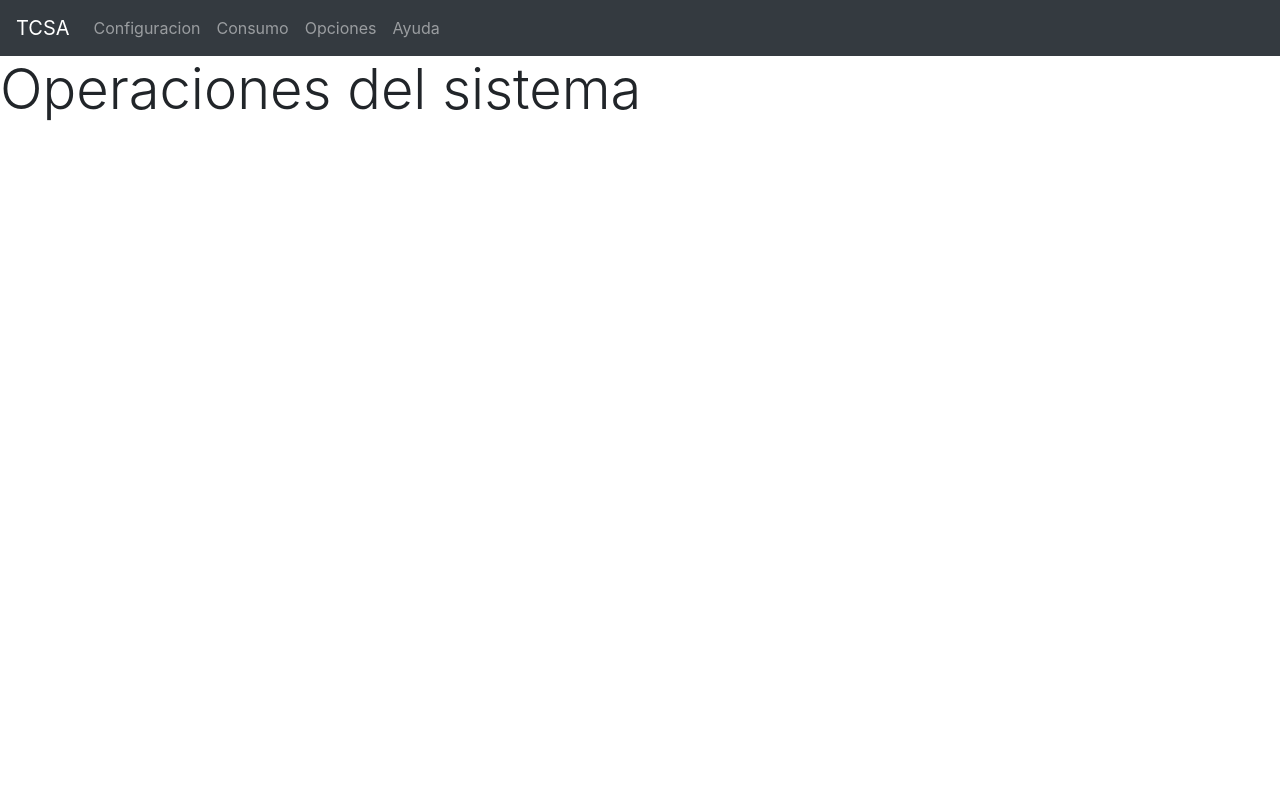
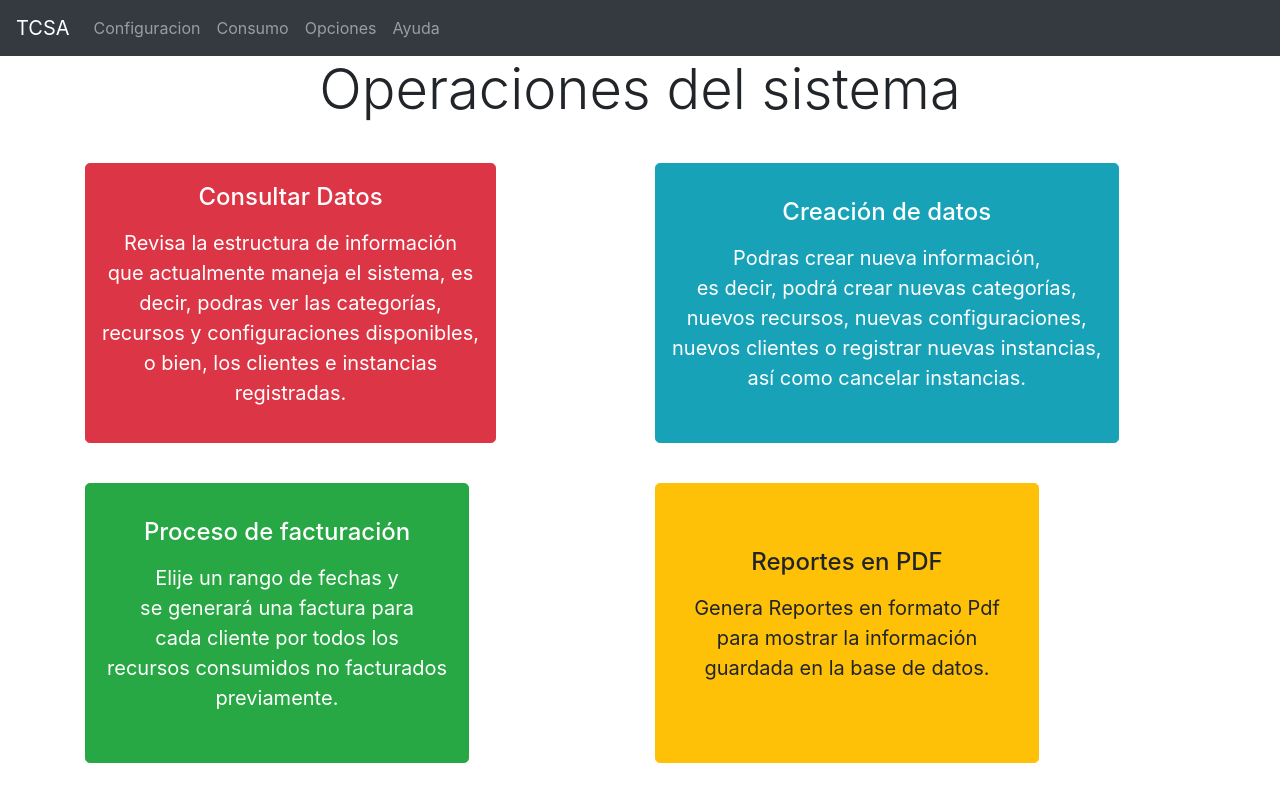
Before and after one commit to Dave965/IPC2-B-202113378-P3, a Django app: page /operaciones_sistema in a window 1280 px wide. Run offline with Django 4.2, Linux system fonts and the light colour scheme; some libraries are stand-ins or nearby versions.

Commit message:
feat: mensaje de configuracion y consumo, crear recurso, crear cliente

```diff
--- a/TCSA/frontend/templates/base.html
+++ b/TCSA/frontend/templates/base.html
@@ -30,6 +30,21 @@
       </nav>
     </header>
 
+    {% if messages %}
+      {% for message in messages %}
+      {% if message.level == DEFAULT_MESSAGE_LEVELS.ERROR %}
+      <div class="alert alert-danger m-2" id="msg" role="alert">
+        {{ message }}
+      </div>
+      {% endif %}
+      {% if message.level != DEFAULT_MESSAGE_LEVELS.ERROR %}
+      <div class="alert alert-info m-2" id="msg" role="alert">
+        {{ message }}
+      </div>
+      {% endif %}
+      {% endfor %}
+    {% endif %}
+
     {% block content %}
     {% endblock %}
     <!-- Optional JavaScript -->
@@ -37,6 +52,13 @@
     <script src="https://code.jquery.com/jquery-3.2.1.slim.min.js" integrity="sha384-KJ3o2DKtIkvYIK3UENzmM7KCkRr/rE9/Qpg6aAZGJwFDMVNA/GpGFF93hXpG5KkN" crossorigin="anonymous"></script>
     <script src="https://cdn.jsdelivr.net/npm/popper.js@1.12.9/dist/umd/popper.min.js" integrity="sha384-ApNbgh9B+Y1QKtv3Rn7W3mgPxhU9K/ScQsAP7hUibX39j7fakFPskvXusvfa0b4Q" crossorigin="anonymous"></script>
     <script src="https://cdn.jsdelivr.net/npm/bootstrap@4.0.0/dist/js/bootstrap.min.js" integrity="sha384-JZR6Spejh4U02d8jOt6vLEHfe/JQGiRRSQQxSfFWpi1MquVdAyjUar5+76PVCmYl" crossorigin="anonymous"></script>
+    <script>
+      setTimeout(function(){
+        if($('#msg').length > 0){
+          $('#msg').remove();
+        }
+      }, 3000)
+    </script>
   </main>
   </body>
 </html>
--- a/TCSA/frontend/templates/index.html
+++ b/TCSA/frontend/templates/index.html
@@ -9,7 +9,7 @@
   <div class="row" style="margin-bottom: 5vh;">
     <div class="col-sm">
       <div style= "display: table; text-align: center;">
-	      <a role="button" href="{% url 'm_config'%}" style= "height: 35vh; width: 30vw; display: table-cell; vertical-align: middle;" class="btn btn-success btn-lg">
+	      <a role="button" href="{% url 'm_config' %}" style= "height: 35vh; width: 30vw; display: table-cell; vertical-align: middle;" class="btn btn-success btn-lg">
 
 	      	<p class="h4">Enviar un mensaje de configuracion</p>
 	      	<ul class="list-unstyled" style="margin-top: 2vh;">
@@ -23,7 +23,7 @@
     </div>
     <div class="col-sm">
       <div style= "display: table; text-align: center;">
-      	<a role="button" href="{% url 'm_consumo'%}" style= "height: 35vh; width: 30vw; display: table-cell; vertical-align: middle;" class="btn btn-danger btn-lg">
+      	<a role="button" href="{% url 'm_consumo' %}" style= "height: 35vh; width: 30vw; display: table-cell; vertical-align: middle;" class="btn btn-danger btn-lg">
       		<p class="h4">Enviar mensaje de consumo</p>
 	      	<ul class="list-unstyled" style="margin-top: 2vh;">
 	      		<li>Envia un archivo xml</li>
--- a/TCSA/frontend/templates/menu_operaciones.html
+++ b/TCSA/frontend/templates/menu_operaciones.html
@@ -1,5 +1,72 @@
 {% extends 'base.html'%}
 
 {% block content %}
-<h1 class="display-4">Operaciones del sistema</h1>
+
+<div style="text-align: center; margin-bottom: 5vh;">
+	<h1 class="display-4">Operaciones del sistema</h1>
+</div>
+
+<div class="container">
+  <div class="row" style="margin-bottom: 5vh;">
+    <div class="col-sm">
+      <div style= "display: table; text-align: center;">
+	      <a role="button" href="{% url 'consulta_datos' %}" style= "height: 35vh; width: 30vw; display: table-cell; vertical-align: middle;" class="btn btn-danger btn-lg">
+
+	      	<p class="h4">Consultar Datos</p>
+	      	<ul class="list-unstyled" style="margin-top: 2vh;">
+	      		<li> Revisa la estructura de información</li>
+		 		<li>que actualmente maneja el sistema, es </li>
+				<li>decir, podras ver las categorías,</li>
+				<li>recursos y configuraciones disponibles,</li>
+				<li>o bien, los clientes e instancias</li>
+				<li>registradas.</li>
+		  	</ul>
+
+	      </a>
+      </div>
+    </div>
+    <div class="col-sm">
+      <div style= "display: table; text-align: center;">
+      	<a role="button" href="{% url 'crear_datos' %}" style= "height: 35vh; width: 30vw; display: table-cell; vertical-align: middle;" class="btn btn-info btn-lg">
+      		<p class="h4">Creaci&oacute;n de datos</p>
+	      	<ul class="list-unstyled" style="margin-top: 2vh;">
+	      		<li>Podras crear nueva informaci&oacute;n,</li>
+		 		<li>es decir, podrá crear nuevas categor&iacute;as,</li>
+				<li>nuevos recursos, nuevas configuraciones,</li>
+				<li>nuevos clientes o registrar nuevas instancias,</li>
+				<li>así como cancelar instancias.</li>
+			</ul>
+		</a>
+      </div>
+    </div>
+  </div>
+  <div class="row">
+    <div class="col-sm">
+      <div style= "display: table; text-align: center;">
+      	<a role="button" href="{% url 'facturar'%}" style= "height: 35vh; width: 30vw; display: table-cell; vertical-align: middle;" class="btn btn-success btn-lg">
+      	    <p class="h4">Proceso de facturaci&oacute;n</p>
+	      	<ul class="list-unstyled" style="margin-top: 2vh;">
+	      		<li>Elije un rango de fechas y </li>
+		 		<li>se generará una factura para</li>
+				<li>cada cliente por todos los </li>
+				<li>recursos consumidos no facturados</li>
+				<li>previamente.</li>
+			</ul>
+		</a>
+	  </div>
+    </div>
+    <div class="col-sm">
+      <div style= "display: table; text-align: center;">
+      	<a role="button" href="{% url 'reportes' %}" style= "height: 35vh; width: 30vw; display: table-cell; vertical-align: middle;" class="btn btn-warning btn-lg">
+      		<p class="h4">Reportes en PDF</p>
+	      	<ul class="list-unstyled" style="margin-top: 2vh;">
+	      		<li>Genera Reportes en formato Pdf</li>
+		 		<li>para mostrar la informaci&oacute;n</li>
+		 		<li>guardada en la base de datos.</li>
+			</ul>
+		</a>
+	  </div>
+    </div>
+  </div>
+</div>
 {% endblock %}
--- a/TCSA/frontend/urls.py
+++ b/TCSA/frontend/urls.py
@@ -8,6 +8,11 @@ urlpatterns = [
     path("enviar_consumo", views.mensaje_consumo, name="m_consumo"),
     path("operaciones_sistema", views.menu_operaciones, name="op_sis"),
     path("ayuda", views.ayuda, name="ayuda"),
-    path("consultar_datos", views.consultar_datos, name="c_datos"),
+    path("consultar_datos", views.consultar_datos, name="consulta_datos"),
+    path("creacion_datos", views.crear_datos, name="crear_datos"),
+    path("creacion_datos/cliente", views.crear_cliente, name="c_cliente"),
+    path("creacion_datos/recurso", views.crear_recurso, name="c_recurso"),
+    path("facturacion", views.facturar, name="facturar"),
+    path("reportes", views.reportes, name="reportes"),
 
 ]
--- a/TCSA/frontend/views.py
+++ b/TCSA/frontend/views.py
@@ -1,5 +1,7 @@
 from django.shortcuts import render
 import requests
+from .forms import Cargar_datos, Form_cliente, Form_recurso
+from django.contrib import messages
 
 endpoint = "http://127.0.0.1:3100"
 
@@ -11,11 +13,35 @@ def index(request):
 def mensaje_configuracion(request):
         context = {
                 'title': 'Mensaje de configuracion'}
+        if request.method == 'POST':
+                form=Cargar_datos(request.POST,request.FILES)
+                if form.is_valid():
+                        f = request.FILES['file']
+                        xml_binary = f.read()
+                        xml = xml_binary.decode('utf-8')
+                        response = requests.post(endpoint+"/cargar_config",data=xml)
+                        messages.info(request, response.json()["mensaje"])
+                else:
+                        messages.danger(request, "Error, formulario no valido")
+        else:
+                return render(request, "mensaje_config.html")
         return render(request, "mensaje_config.html", context)
 
 def mensaje_consumo(request):
         context = {
                 'title': 'Mensaje de consumo'}
+        if request.method == 'POST':
+                form=Cargar_datos(request.POST,request.FILES)
+                if form.is_valid():
+                        f = request.FILES['file']
+                        xml_binary = f.read()
+                        xml = xml_binary.decode('utf-8')
+                        response = requests.post(endpoint+"/cargar_consumo",data=xml)
+                        messages.info(request, response.json()["mensaje"])
+                else:
+                        messages.danger(request, "Error, formulario no valido")
+        else:
+                return render(request, "mensaje_consumo.html")
         return render(request, "mensaje_consumo.html", context)
 
 def menu_operaciones(request):
@@ -34,3 +60,62 @@ def ayuda(request):
         context = {
                 'title': 'Ayuda'}
         return render(request, "ayuda.html", context)
+
+def crear_datos(request):
+        context = {
+                'title': 'Crear datos'}
+        return render(request, "menu_c_datos.html", context)
+
+def crear_recurso(request):
+        context = {
+                'title': 'Crear recurso'}
+        if request.method == 'POST':
+                form = Form_recurso(request.POST)
+                json_data = {
+                        "id_recurso" : request.POST['id_recurso'],
+                        "nombre" : request.POST['nombre'],
+                        "abrev" : request.POST['abrev'],
+                        "metrica" : request.POST['metrica'],
+                        "tipo" : request.POST['tipo'],
+                        "precio" : request.POST['precio'],
+                }
+                if form.is_valid():
+                        response = requests.post(endpoint+"/crear_recurso",json=json_data)
+                        messages.info(request, response.json()["mensaje"])
+                else:
+                        messages.error(request, "Error, formulario no valido")
+        return render(request, "c_recurso.html", context)
+
+def crear_cliente(request):
+        context = {
+                'title': 'Nuevo cliente'}
+        if request.method == 'POST':
+                form=Form_cliente(request.POST)
+                json_data = {
+                        "nit" : request.POST['nit'],
+                        "nombre" : request.POST['nombre'],
+                        "usuario" : request.POST['usuario'],
+                        "clave" : request.POST['password'],
+                        "direccion" : request.POST['direccion'],
+                        "email" : request.POST['email'],
+                }
+
+                if form.is_valid():
+                        response = requests.post(endpoint+"/crear_cliente",json=json_data)
+                        messages.info(request, response.json()["mensaje"])
+                else:
+                        messages.error(request, "Error, formulario no valido")
+        else:
+                return render(request, "c_cliente.html")
+        return render(request, "c_cliente.html", context)
+
+def facturar(request):
+        context = {
+                'title': 'Facturacion'}
+        return render(request, "Facturacion", context)
+
+
+def reportes(request):
+        context = {
+                'title': 'Reportes pdf'}
+        return render(request, "Reportes", context)
```
Also changed, not shown: Backend/Api.py (+98 -92 lines), TCSA/frontend/forms.py (added, +19 -0 lines), TCSA/frontend/templates/ayuda.html (+8 -0 lines), TCSA/frontend/templates/c_cliente.html (added, +45 -0 lines), TCSA/frontend/templates/c_recurso.html (added, +48 -0 lines), TCSA/frontend/templates/mensaje_config.html (+10 -2 lines), TCSA/frontend/templates/mensaje_consumo.html (+13 -2 lines), TCSA/frontend/templates/menu_c_datos.html (added, +76 -0 lines).
